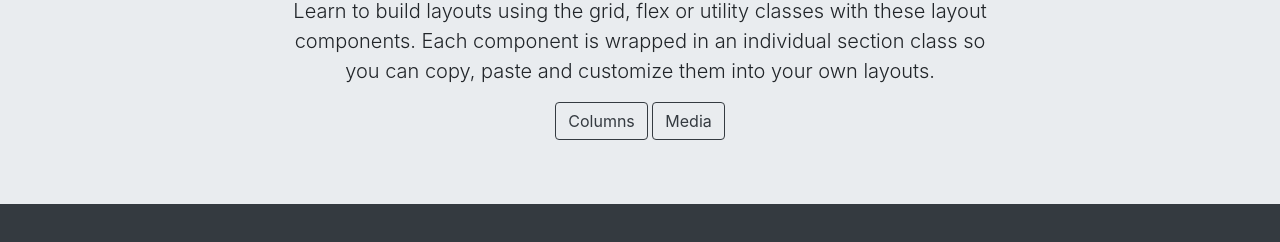
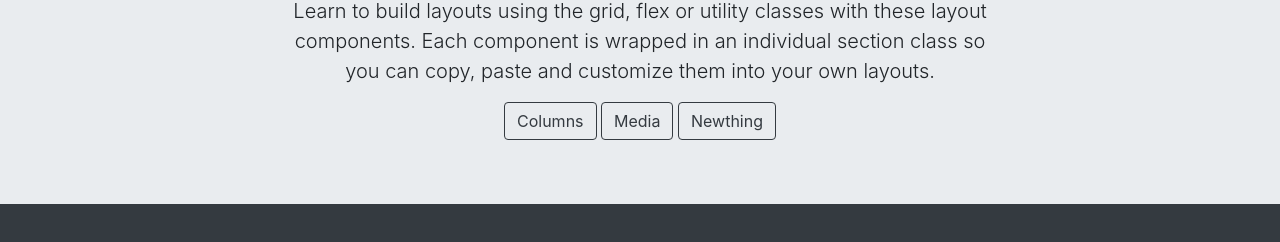
Before and after one commit to amd9301/GitHubLearning, a plain HTML site: page index.html in a window 1280 px wide. Shown: the part 166-408 px from the top of the page. Drawn offline with nearby package versions, Linux system fonts and the light colour scheme.

Commit message:
added nwe

```diff
--- a/index.html
+++ b/index.html
@@ -50,6 +50,7 @@
               </p>
               <a class="btn btn-outline-dark" href="columns.html">Columns</a>
               <a class="btn btn-outline-dark" href="media.html">Media</a>
+              <a class="btn btn-outline-dark" href="columns.html">Newthing</a>
             </div>
           </div>
         </div>
```
